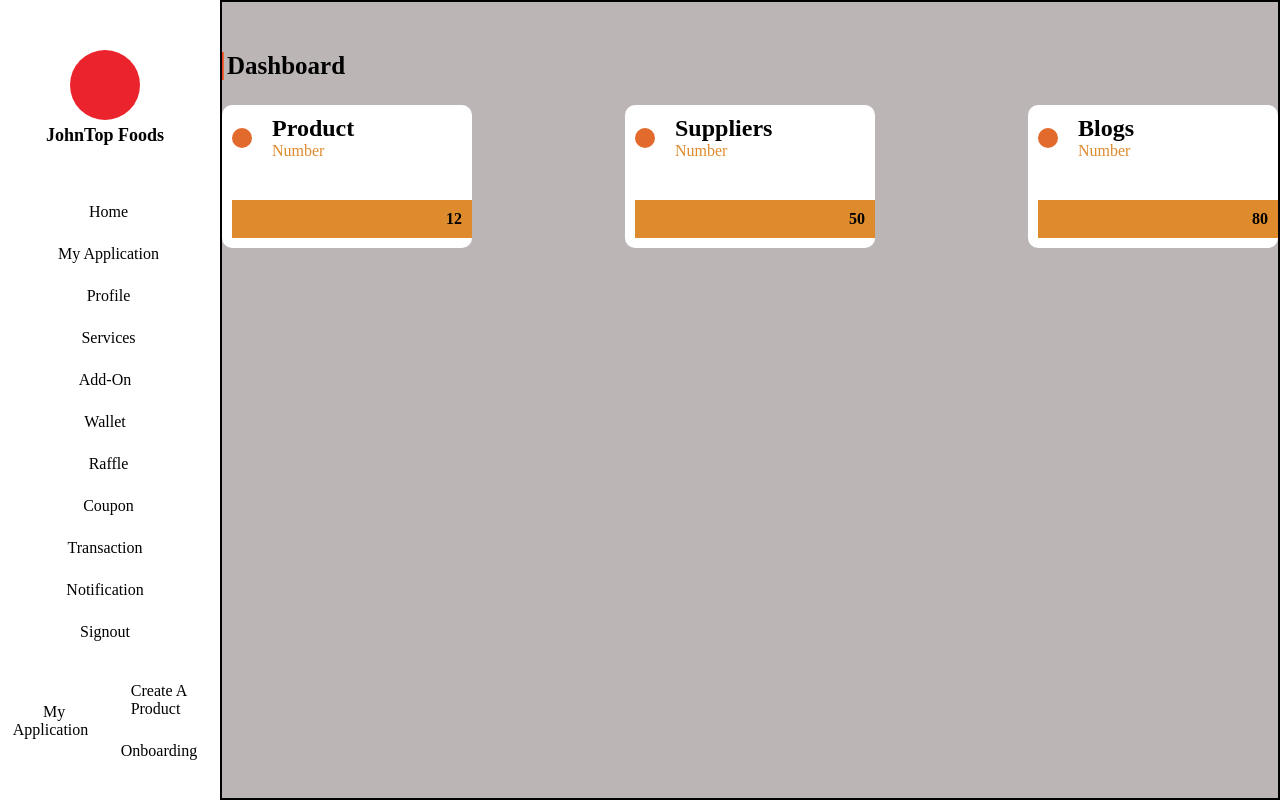
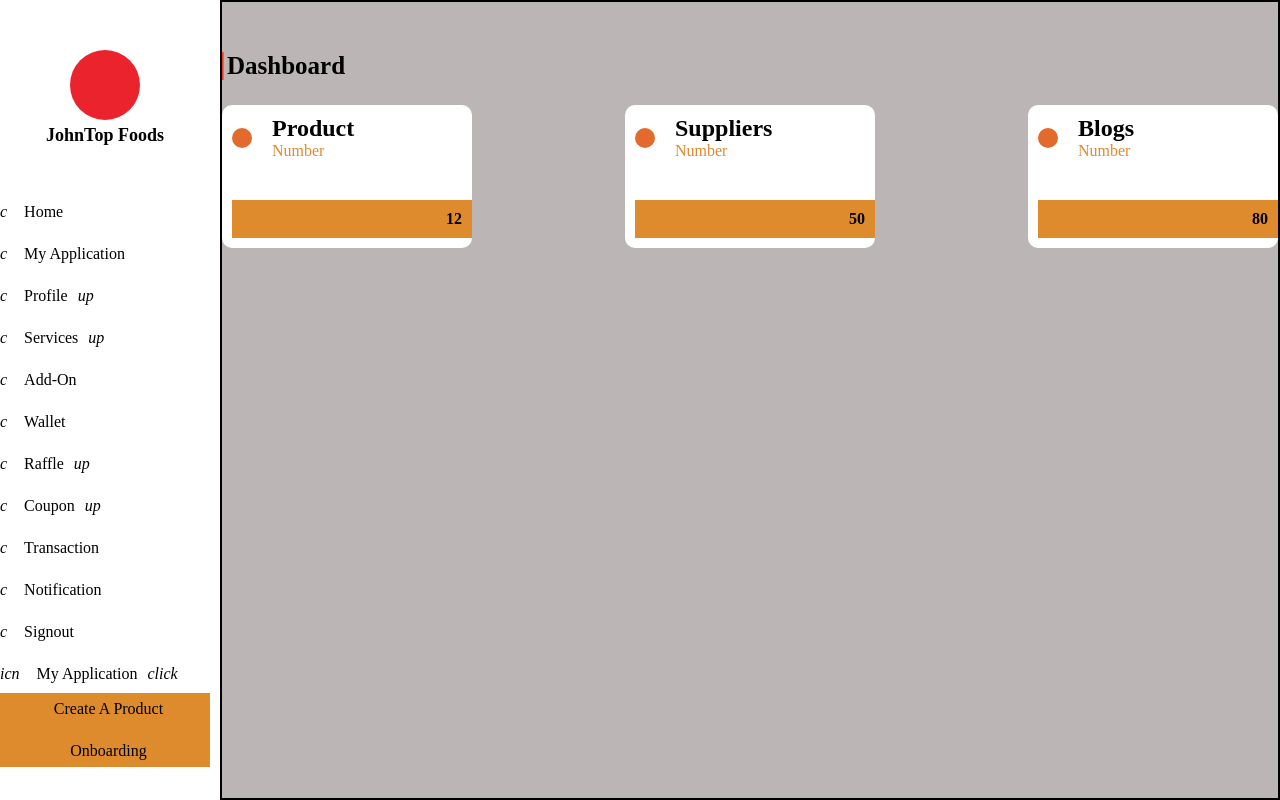
Before and after one commit to Davprincecode/johntopfoods, a React (Vite) app: page /mart in a window 1280 px wide. Built offline with nearby package versions, Linux system fonts and the light colour scheme.

Commit message:
style adjustment

```diff
--- a/src/App.css
+++ b/src/App.css
@@ -7,9 +7,12 @@ a{
     color: black;
     text-decoration: none;
 }
+
 li{
     list-style: none;
+
 }
+
 :root{
     --primaryColor : #EB232D;
     --secondaryColor : #DF9B2C;
@@ -65,6 +68,7 @@ background-color: var(--bck);
     padding-right: 10px;
     padding-top: 50px;
     transition: all 0.9s cubic-bezier(0.4, 0, 0.2, 1);
+    overflow: auto;
     }
     .barMenu{
         display: none;
@@ -105,9 +109,6 @@ background-color: var(--bck);
     border-top-right-radius: 20px;
     border-bottom-right-radius: 20px;
     cursor: pointer;
-    display: flex;
-    align-items: center;
-    justify-content: center;
     }
     .sideNavMenu ul li i{
         margin-right: 7px;
@@ -121,7 +122,18 @@ background-color: var(--bck);
     .sideNavMenu ul li a:hover{
       color: var(--whiteBck);
     }
+    .topmenu{
+    display: flex;
+    align-items: center;
+    /* justify-content: center; */
+    gap: 10px;
+    }
 
+ .submenu{
+    /* position: absolute;
+    top: 0px; */
+    background-color: #DE8B2D;
+ }
 /* ==========================end of menu ============== */
 .upperContainerWrapper{
     display: flex;
@@ -202,6 +214,7 @@ left : -100%;
 border: 2px solid;
 z-index: 99;
 width: 220px;
+
 }
 .barMenu{
     display: block;
--- a/src/inventory/SideMenu.tsx
+++ b/src/inventory/SideMenu.tsx
@@ -1,4 +1,4 @@
-import React from 'react'
+import React, { useState } from 'react'
 
 interface Props {
     navBar: boolean;
@@ -118,6 +118,13 @@ interface Props {
 
   const SideMenu: React.FC<Props> = ({ navBar, handleToggle }) =>
     {
+
+        const [openSubMenuIndex, setOpenSubMenuIndex] = useState<number | null>(null);
+
+        const toggleSubMenu = (currentIndex: number) => {
+          setOpenSubMenuIndex(prevIndex => (prevIndex === currentIndex ? null : currentIndex));
+        };
+
   return (
     <div className={navBar ? "sideNavActive" : "sideNav"}>
  <div className="harmburger" onClick={handleToggle}>
@@ -142,11 +149,47 @@ interface Props {
 
     {menuItems.map((menuItem, index) => (
         <li  key={index}>
+
+        {menuItem.subNavOption ? (
+            <div>
+        <div className="topmenu">
+         {/* {menuItem.icon} */}
+         <i>c</i>
           <a href={menuItem.path}>
-          {menuItem.icon}
           <span>{menuItem.title}</span>
           </a>
+          {openSubMenuIndex === index ? (
+              <i onClick={() => toggleSubMenu(index)}> down</i>
+            ) : (
+             <i onClick={() => toggleSubMenu(index)}> up </i>
+            )}
+
+          </div>
+
+        <ul className="submenu" style={{display : openSubMenuIndex === index ? 'block' : 'none'}}>
+
+        {menuItem.subNavOption.map((subItem, subIndex) => (
+                  <li key={subIndex}>
+                    <a href={subItem.path}>
+                      <span>{subItem.title}</span>
+                    </a>
+                  </li>
+                ))}
+
+        </ul>
+
+        </div>
+         ) : (
+         <div className="topmenu">
+         <i>c</i>
+          <a href={menuItem.path}>
+          <span>{menuItem.title}</span>
+          </a>
+          </div>
+        )}
+
         </li>
+
     ))}
 
 
@@ -154,11 +197,16 @@ interface Props {
 
 
         <li>
-          <a href="{{ route('products.index') }}">
-          <i className="fa-solid fa-tag"></i>
+    <div className="topmenu">
+         <i className="fa-solid fa-tag">icn</i>
+        <a href="{{ route('products.index') }}">
            <span>my application</span>
            </a>
-           <ul>
+           <i>click</i>
+        </div>
+
+
+           <ul className="submenu">
             <li>
             <a href="{{ route('products.index') }}">
           <i className="fa-solid fa-tag"></i>
@@ -172,6 +220,7 @@ interface Props {
            </a>
             </li>
            </ul>
+
           </li>
 
         <li>
```
